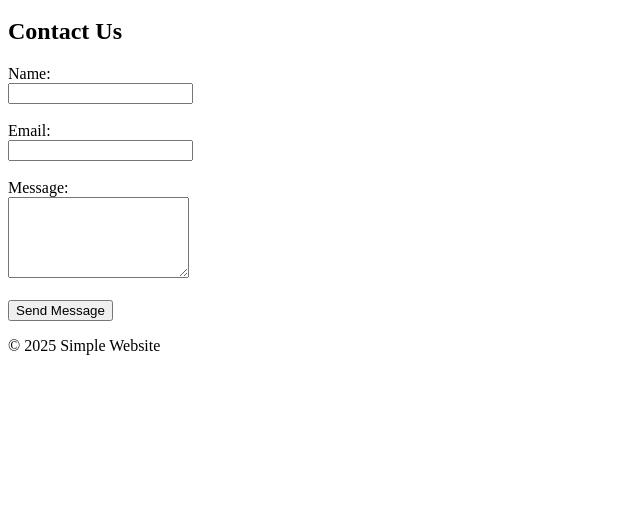
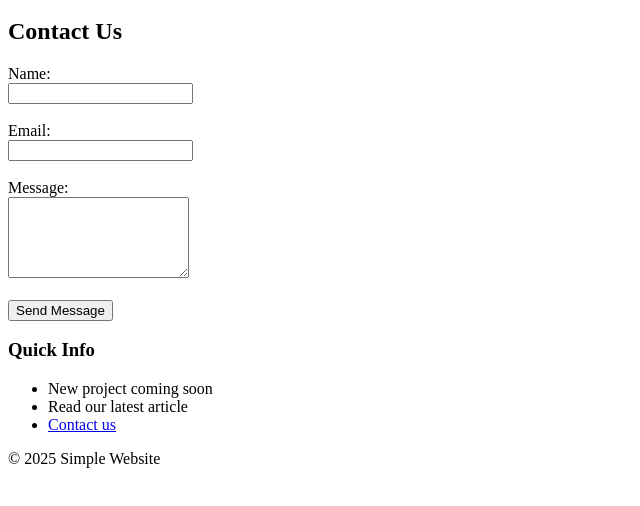
Before and after one commit to rizkilabs/basic-html-website-project, a plain HTML site: page contact.html in a window 1280 px wide. Shown: the part 154-660 px from the top of the page, without its empty margins (0-640 px from the left). Drawn offline with Linux system fonts and the light colour scheme.

Commit message:
add sidebar (all page)

```diff
--- a/contact.html
+++ b/contact.html
@@ -1,11 +1,13 @@
 <!DOCTYPE html>
 <html lang="en">
+
 <head>
     <meta charset="UTF-8">
     <meta name="viewport" content="width=device-width, initial-scale=1">
     <meta name="description" content="Get in touch with us using the contact form.">
     <title>Contact - Simple Website</title>
 </head>
+
 <body>
     <header>
         <h1>Simple Website</h1>
@@ -35,10 +37,21 @@
                 <button type="submit">Send Message</button>
             </form>
         </section>
+
+        <aside>
+            <h3>Quick Info</h3>
+            <ul>
+                <li>New project coming soon</li>
+                <li>Read our latest article</li>
+                <li><a href="contact.html">Contact us</a></li>
+            </ul>
+        </aside>
+
     </main>
 
     <footer>
         <p>&copy; 2025 Simple Website</p>
     </footer>
 </body>
+
 </html>
```
Also changed, not shown: articles.html (+13 -0 lines), index.html (+3 -0 lines), projects.html (+13 -0 lines). Lines whose indentation alone changed are shown as unchanged.
